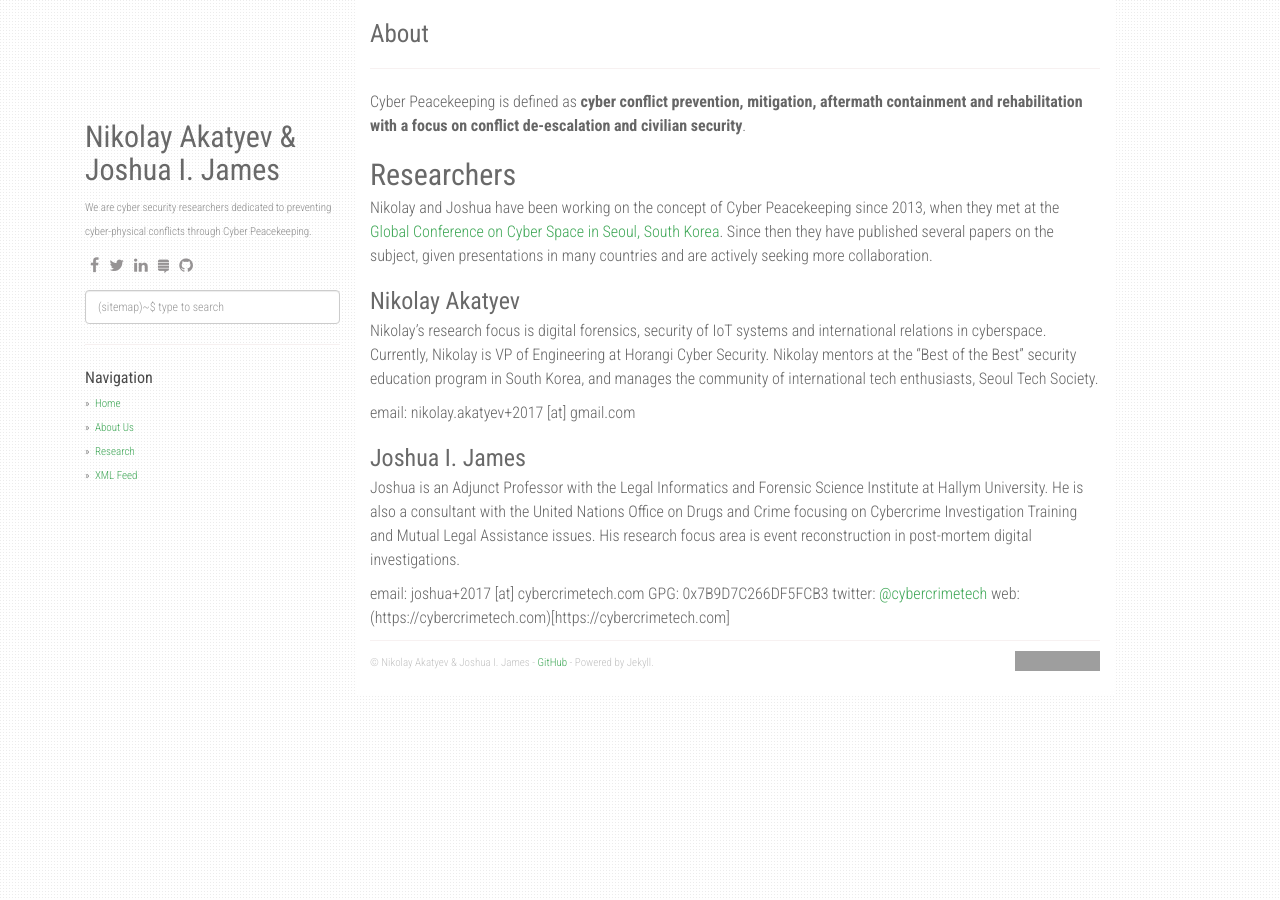
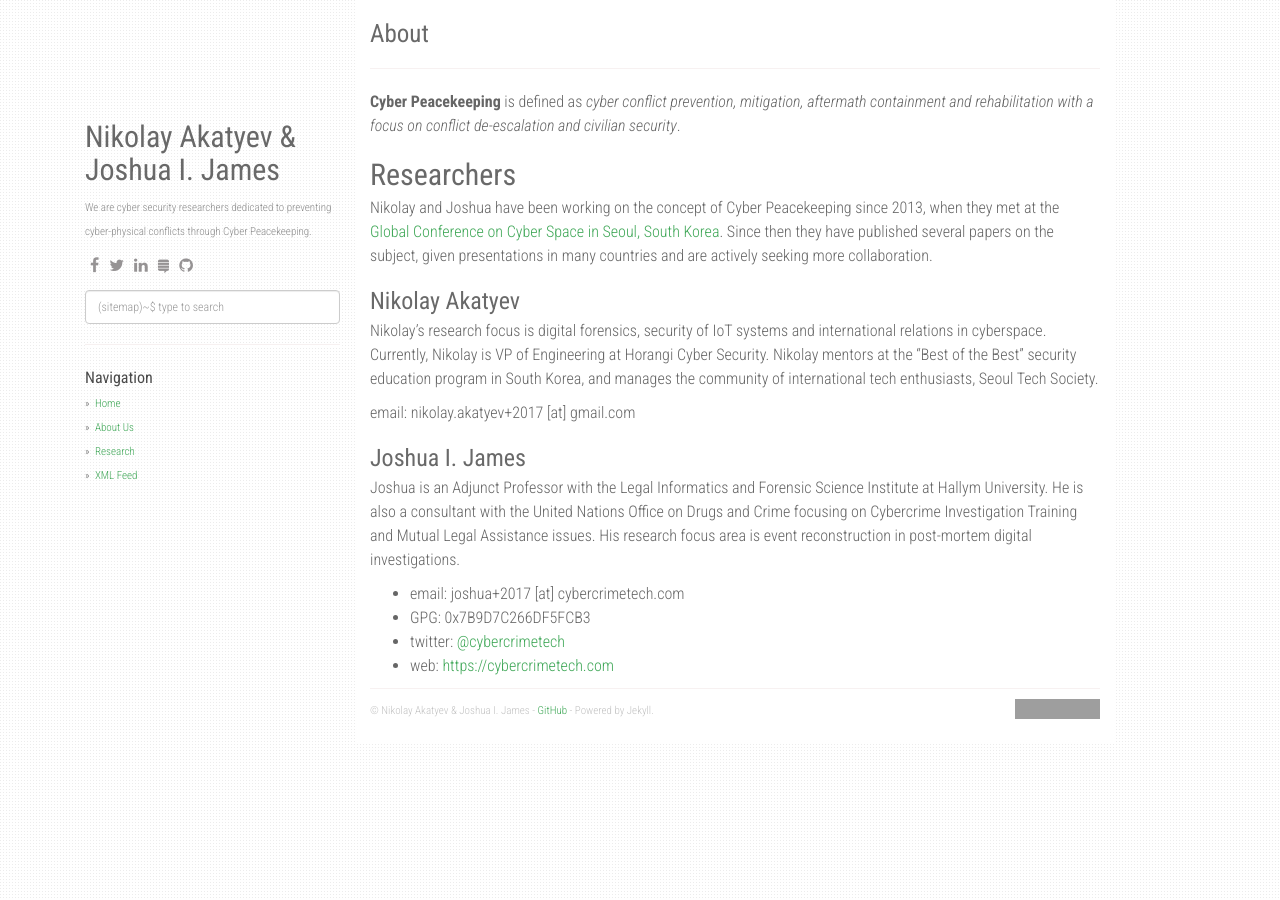
Before and after one commit to jijames/cyberpeacekeeping, a Jekyll site: the page built from about.md, in a window 1280 px wide. Built offline with Jekyll 4.4.1, drawn with Linux system fonts in a browser that asks for light colours; nearby versions of some CDN libraries; some of the changed lines change nothing that is shown; grey boxes are pictures that could not be loaded.

Commit message:
about updates and formatting

```diff
--- a/about.md
+++ b/about.md
@@ -4,7 +4,7 @@ title: About
 permalink: /about/
 ---
 
-Cyber Peacekeeping is defined as **cyber conflict prevention, mitigation, aftermath containment and rehabilitation with a focus on conflict de-escalation and civilian security**.
+**Cyber Peacekeeping** is defined as *cyber conflict prevention, mitigation, aftermath containment and rehabilitation with a focus on conflict de-escalation and civilian security*.
 
 ## Researchers
 Nikolay and Joshua have been working on the concept of Cyber Peacekeeping since 2013, when they met at the [Global Conference on Cyber Space in Seoul, South Korea](https://www.gccs2015.com/seoul-17-18-october-2013). Since then they have published several papers on the subject, given presentations in many countries and are actively seeking more collaboration.
@@ -17,7 +17,7 @@ email: nikolay.akatyev+2017 [at] gmail.com
 ### Joshua I. James
 Joshua is an Adjunct Professor with the Legal Informatics and Forensic Science Institute at Hallym University. He is also a consultant with the United Nations Office on Drugs and Crime focusing on Cybercrime Investigation Training and Mutual Legal Assistance issues. His research focus area is event reconstruction in post-mortem digital investigations.
 
-email: joshua+2017 [at] cybercrimetech.com
-GPG: 0x7B9D7C266DF5FCB3
-twitter: [@cybercrimetech](https://twitter.com/cybercrimetech)
-web: (https://cybercrimetech.com)[https://cybercrimetech.com]
+* email: joshua+2017 [at] cybercrimetech.com
+*  GPG: 0x7B9D7C266DF5FCB3
+* twitter: [@cybercrimetech](https://twitter.com/cybercrimetech)
+* web: [https://cybercrimetech.com](https://cybercrimetech.com)
```
